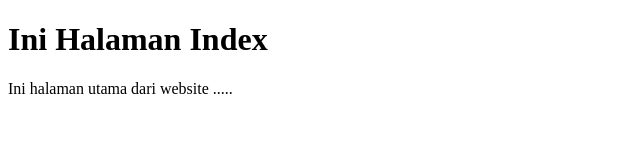
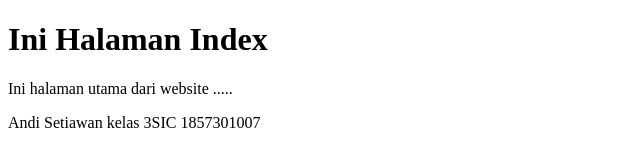
Before and after one commit to AndiSetiawan3SIC/repoframework, a plain HTML site: page index.html in a window 1280 px wide. Shown: the whole page, without its empty margins (0-640 px from the left). Drawn offline with Linux system fonts and the light colour scheme.

Commit message:
Commit index

```diff
--- a/index.html
+++ b/index.html
@@ -9,5 +9,6 @@
  <body>
    <h1>Ini Halaman Index</h1>
    <p>Ini halaman utama dari website .....</p>
+   <p>Andi Setiawan kelas 3SIC 1857301007</p>
  </body>
 </html>
```
